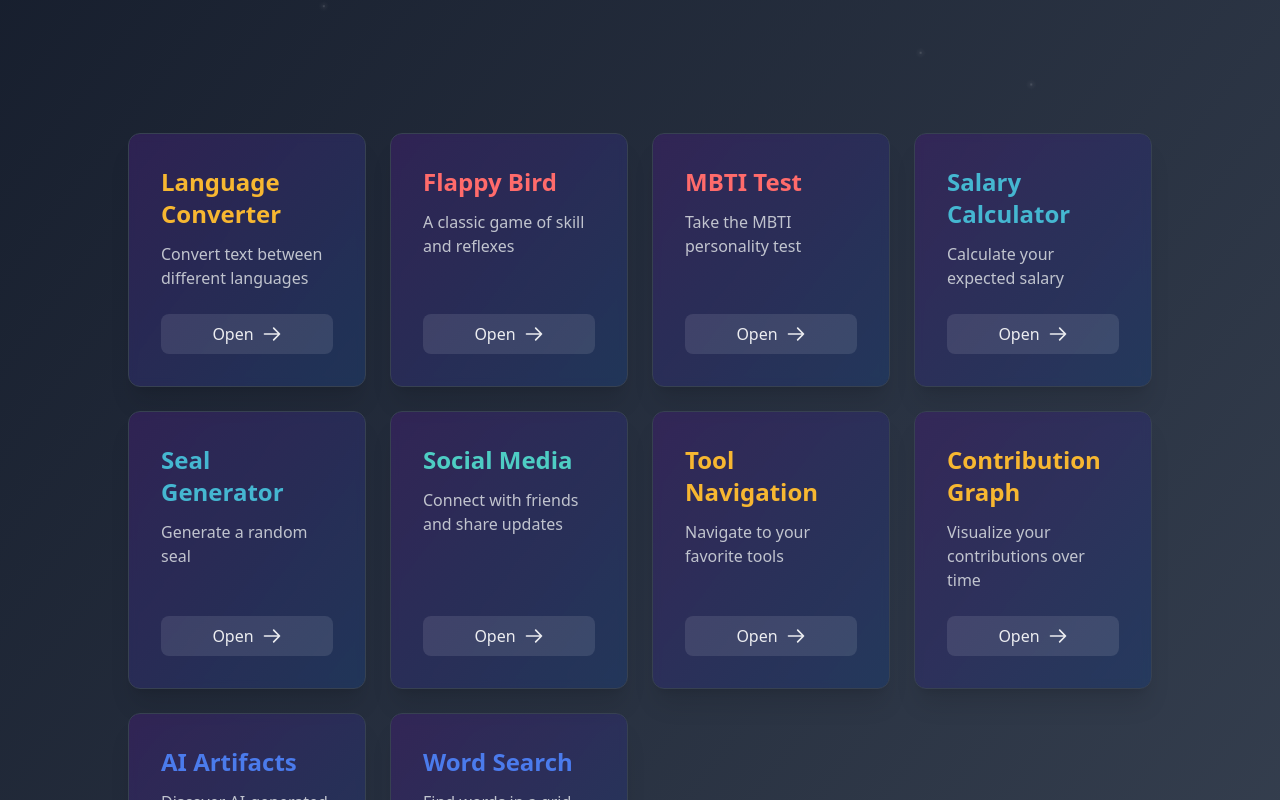
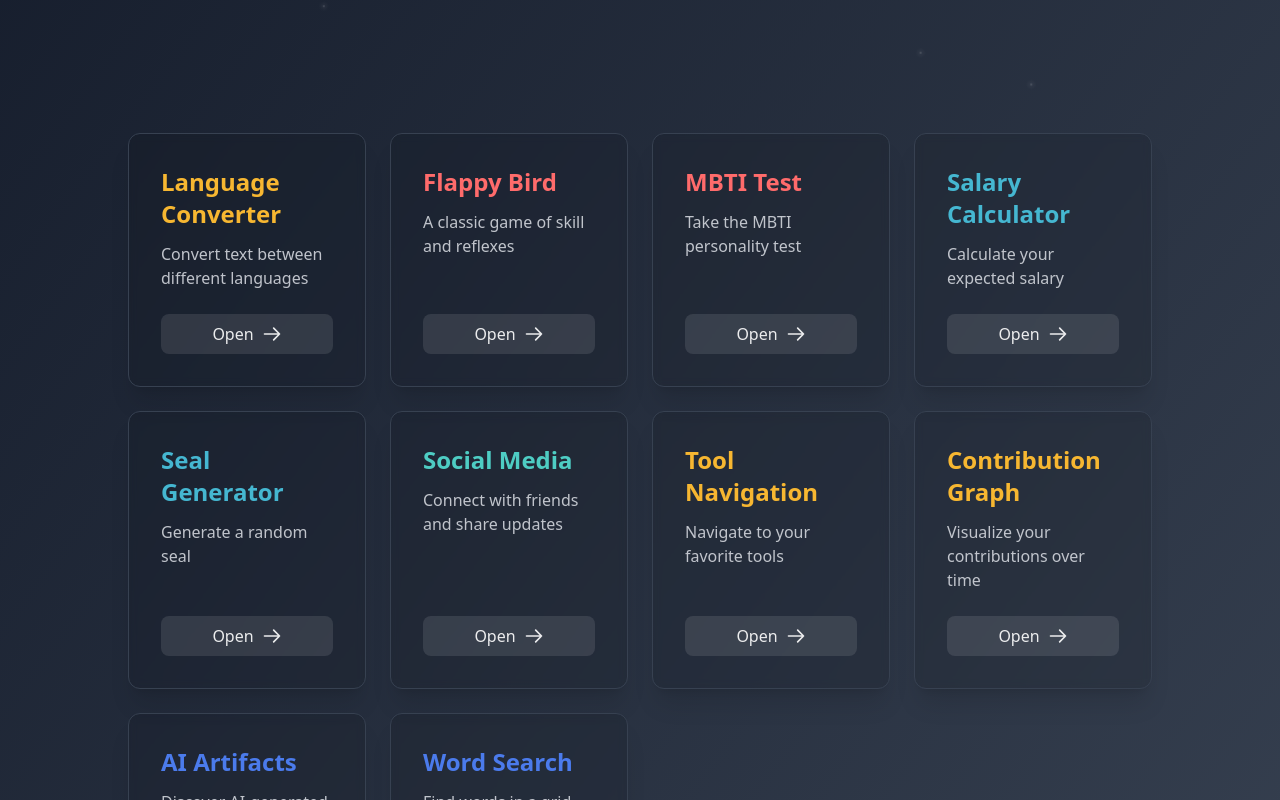
Before and after one commit to cookabc/app-universe, a Next.js app: page / in a window 1280 px wide. Shown: the part 580-1380 px from the top of the page. Built offline with nearby package versions, Linux system fonts and the light colour scheme.

Commit message:
UI color optimization

```diff
--- a/src/components/AppGrid.tsx
+++ b/src/components/AppGrid.tsx
@@ -1,17 +1,29 @@
 import type { AppData } from '@/data/apps'
 import { motion } from 'framer-motion'
 
-export const AppGrid = ({ apps }: { apps: AppData[] }) => {
-    return (
-        <section className="px-6 sm:px-12 md:px-16 lg:px-24 xl:px-32 grid grid-cols-1 sm:grid-cols-2 lg:grid-cols-3 xl:grid-cols-4 gap-6">
-            {apps.map((app, index) => (
+const AppCard = ({ app }: { app: AppData }) => (
     <motion.div
         key={app.name}
-                    className="relative overflow-hidden rounded-xl border border-gray-700 shadow-xl bg-gray-900/50 backdrop-blur-sm"
-                    whileHover={{ scale: 1.02, y: -5 }}
-                    initial={{ opacity: 0, y: 50 }}
-                    animate={{ opacity: 1, y: 0 }}
-                    transition={{ duration: 0.3, delay: index * 0.1 }}
+        className="relative overflow-hidden rounded-xl border border-gray-700 shadow-xl bg-black/10 backdrop-blur-sm"
+        whileHover={{
+            scale: 1.05,
+            y: -5,
+            backgroundImage: 'linear-gradient(to bottom right, rgba(147, 51, 234, 0.2), rgba(59, 130, 246, 0.2))',
+        }}
+        initial={{
+            opacity: 0,
+            y: 50,
+            backgroundImage: 'none',
+        }}
+        animate={{
+            opacity: 1,
+            y: 0,
+            backgroundImage: 'none',
+        }}
+        transition={{
+            duration: 0.1,
+            backgroundImage: { duration: 0 },
+        }}
     >
         <div className="p-8 h-full flex flex-col justify-between relative z-10">
             <div>
@@ -40,9 +52,13 @@ export const AppGrid = ({ apps }: { apps: AppData[] }) => {
                 </svg>
             </motion.a>
         </div>
-                    <div className="absolute inset-0 bg-gradient-to-br from-purple-600/20 to-blue-500/20" />
     </motion.div>
+)
+
+export const AppGrid = ({ apps }: { apps: AppData[] }) => (
+    <section className="px-6 sm:px-12 md:px-16 lg:px-24 xl:px-32 grid grid-cols-1 sm:grid-cols-2 lg:grid-cols-3 xl:grid-cols-4 gap-6">
+        {apps.map((app) => (
+            <AppCard key={app.name} app={app} />
         ))}
     </section>
 )
-}
--- a/src/components/HeroSection.tsx
+++ b/src/components/HeroSection.tsx
@@ -9,7 +9,7 @@ export const HeroSection = () => {
                     className="space-y-8"
                     initial={{ opacity: 0, y: 20 }}
                     animate={{ opacity: 1, y: 0 }}
-                    transition={{ duration: 0.7, ease: [0.23, 1, 0.32, 1] }}
+                    transition={{ duration: 0.2, ease: [0.23, 1, 0.32, 1] }}
                 >
                     <h2 className="text-5xl sm:text-6xl md:text-7xl font-bold text-white">
                         Build Your Digital World
```
Lines whose indentation alone changed are shown as unchanged.
